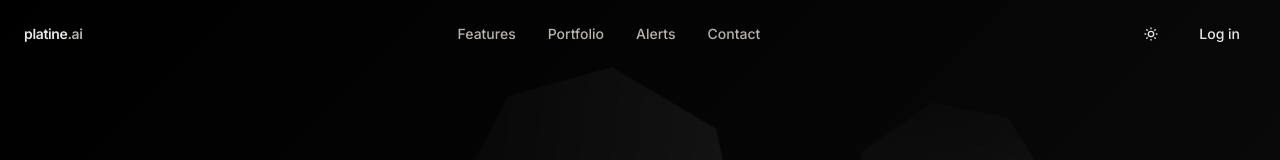
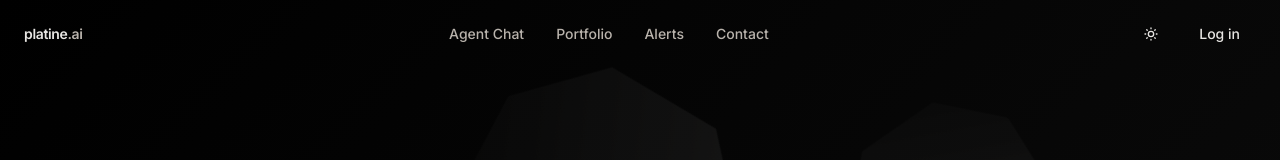
Before and after one commit to hugopuybareau/platinum-flow-ui, a React (Vite) app: page / in a window 1280 px wide. Shown: the top 160 px of the page. Built offline with nearby package versions, Linux system fonts and the light colour scheme.

Commit message:
Replace Features tab with Agent Chat tab

```diff
--- a/src/components/Navigation.tsx
+++ b/src/components/Navigation.tsx
@@ -20,7 +20,7 @@ export function Navigation() {
   }
 
   const navLinks = [
-    { href: '/features', label: 'Features' },
+    { href: '/chat', label: 'Agent Chat' },
     { href: '/portfolio', label: 'Portfolio' },
     { href: '/alerts', label: 'Alerts' },
     { href: '/contact', label: 'Contact' },
```
